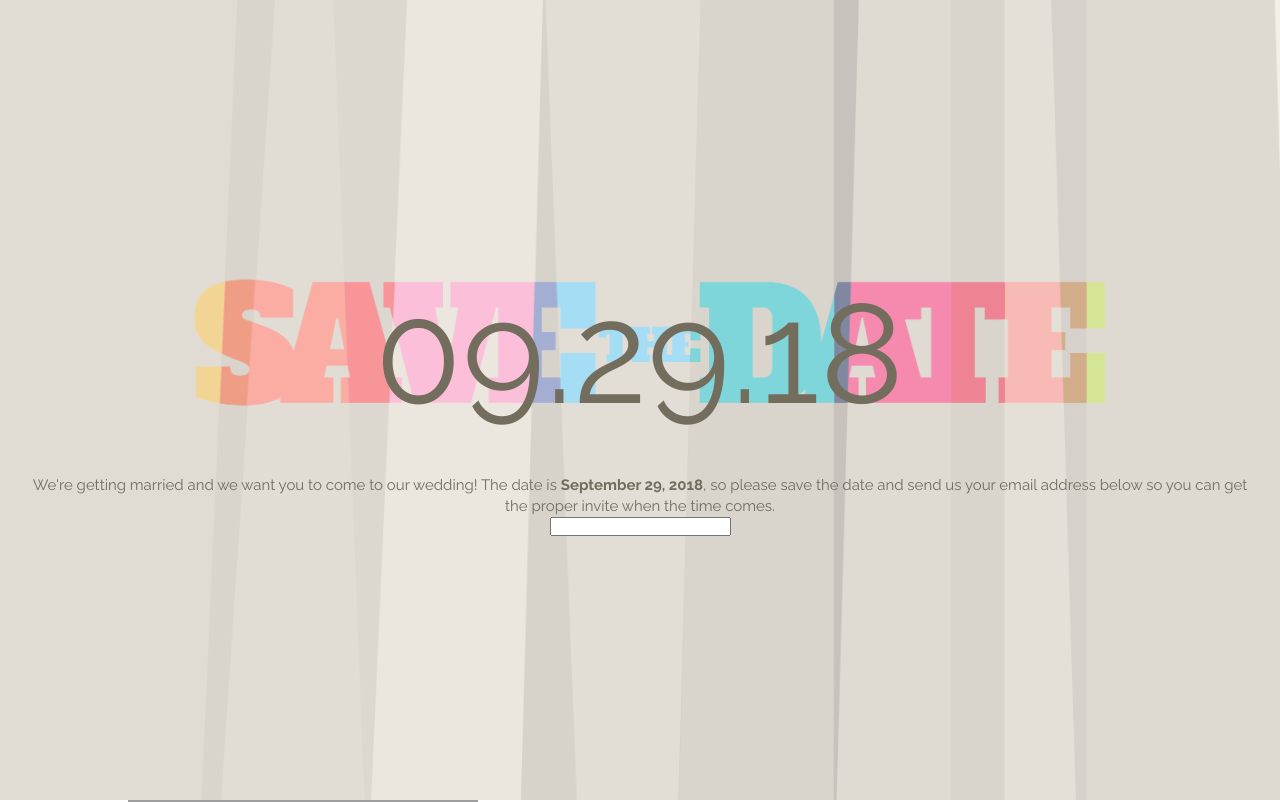
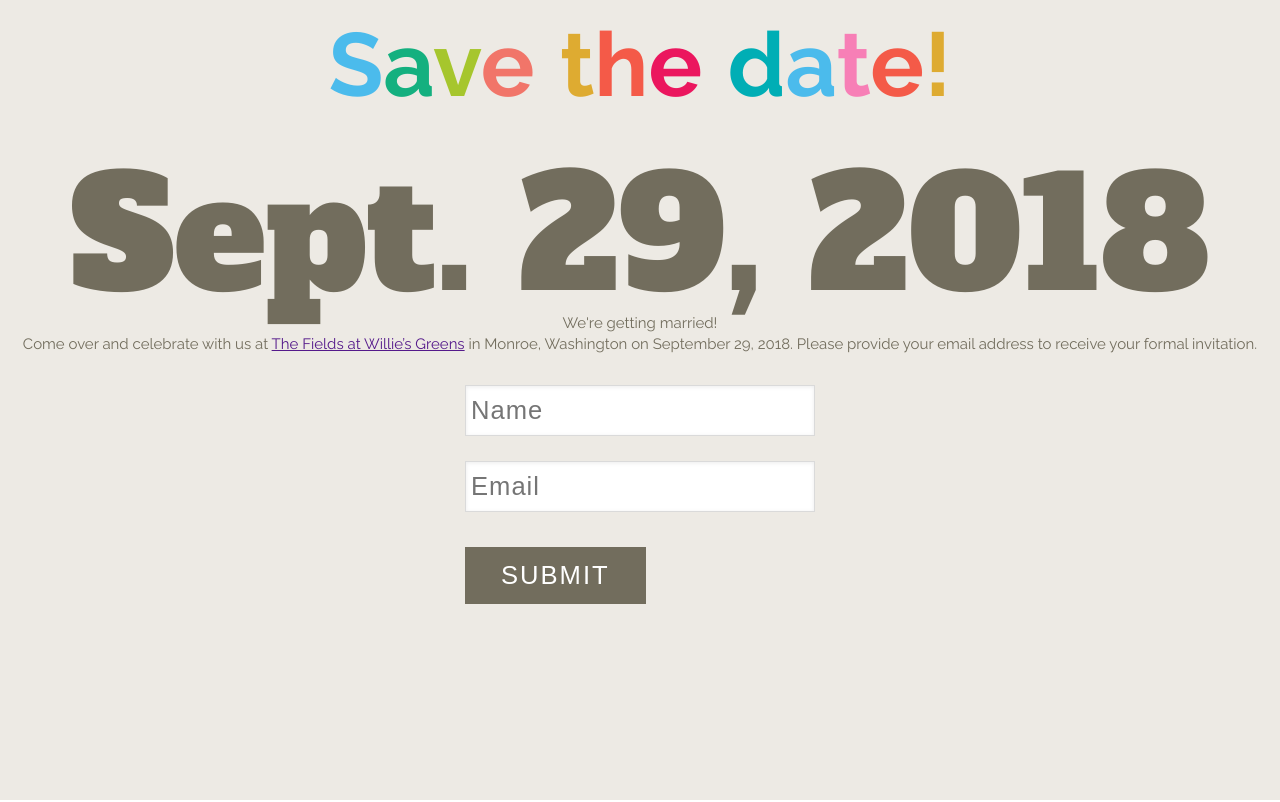
Before and after one commit to cbnorth/wedding, a React (Create React App) app: page /save_the_date in a window 1280 px wide. Shown: the top 802 px of the page. Built offline with nearby package versions, Linux system fonts and the light colour scheme; grey boxes are pictures that could not be loaded.

Commit message:
continuing to work on functionality and style

```diff
--- a/package.json
+++ b/package.json
@@ -20,6 +20,7 @@
   },
   "devDependencies": {
     "classnames": "^2.2.5",
-    "react-router-dom": "^4.2.2"
+    "react-router-dom": "^4.2.2",
+    "react-validation": "^3.0.7"
   }
 }
--- a/src/components/Login/login.scss
+++ b/src/components/Login/login.scss
@@ -1,10 +1,12 @@
 @import url('https://fonts.googleapis.com/css?family=Raleway:400,500,600,700,800');
 @import '../../settings/mixins';
 
-$siteCoral: #f75947;
+$slate: #726d5d;
+$coral: #f75947;
 
-$buttonColor: $siteCoral;
-$errorColor: $siteCoral;
+$buttonColor: $slate;
+$hover: $coral;
+$errorColor: $coral;
 
 @keyframes FadeIn {
 	from {
@@ -43,6 +45,7 @@ $errorColor: $siteCoral;
   }
 }
 
+
 .LoginPage {
 	display: flex;
 	width: 100%;
@@ -55,6 +58,15 @@ $errorColor: $siteCoral;
 			justify-content: center;
 			padding-top: 0;
 	}
+
+	.p {color: #e6ab2c;}
+	.a {color: #f75947;}
+	.s {color: #f77fb6;}
+	.s2 {color: #4bbbec;}
+	.w {color: #00aeb5;}
+	.o {color: #eb165e;}
+	.r {color: #f17569;}
+	.d {color: #accc2d;}
 }
 
 .LoginPage__Title {
@@ -130,13 +142,6 @@ $errorColor: $siteCoral;
 	  perspective: 1000px;
 		border-color: $errorColor;
 	}
-
-	@include breakpoint(med) {
-		&--typedIn {
-			width: 325px;
-			margin-left: -75px;
-		}
-	}
 }
 
 .ShowPassword {
@@ -159,30 +164,32 @@ $errorColor: $siteCoral;
 	width: 100%;
 	max-width: 150px;
 	border: none;
-	padding: 10px 20px;
-	margin: 20px 0 0 0;
+	padding: 8px 20px;
+	margin: 35px 0 0 0;
 	background-color: $buttonColor;
 	color: #fff;
+	cursor: pointer;
+	@include transition(all .15s ease-in-out)
 
 	a {
 		color: inherit;
 		text-decoration: none;
 		font-size: 20px;
+		text-transform: uppercase;
+	}
+
+	&:hover {
+		background-color: $hover;
 	}
 }
 
 .ErrorMessage {
+	position: absolute;
 	margin: 5px 0 0 5px;
 	animation: smallFadeIn .25s ease-in-out;
 	animation-fill-mode:forwards;
+	font-family: 'Raleway', sans-serif;
+	font-weight: 300;
+	font-size: 15px;
+	color: $errorColor;
 }
-
-
-.p {color: #e6ab2c;}
-.a {color: #f75947;}
-.s {color: #f77fb6;}
-.s2 {color: #4bbbec;}
-.w {color: #00aeb5;}
-.o {color: #eb165e;}
-.r {color: #f17569;}
-.d {color: #accc2d;}
--- a/src/components/SaveTheDate/index.js
+++ b/src/components/SaveTheDate/index.js
@@ -1,72 +1,109 @@
 import React, { Component } from 'react'
 import PropTypes from 'prop-types'
-import mapImage from './map.jpg';
+import mapImage from './map.jpg'
 import classNames from 'classnames'
 
-import './savethedate.css';
-import './savethedate.css';
+import './savethedate.css'
+import './savethedate.css'
 
 
-class LockUp extends Component {
+class SaveTheDate extends Component {
   state = {
-    emailValue: ''
+		emailValue: '',
+    formSubmitted: false
 	}
 
-  _emailChange = (e) => {
+	_emailChange = e => {
 		this.setState({
 			emailValue: e.target.value
 		})
 	}
 
-  _handleKeyPress = (e) => {
-    console.log('keypress')
-    if (e.key === 'Enter') {
-      this._checkPassword(e);
-    }
-  }
-
-  render() {
-    return(
-      <div className="LockUp">
-        <h1>09.29.18</h1>
-        <p>We're getting married and we want you to come to our wedding! The date is <em>September 29, 2018</em>, so please save the date and send us your email address below so you can get the proper invite when the time comes.</p>
-        <input
-          id="email"
-          className={"foo"}
-          onChange={(e) =>this._emailChange(e)}
-          onKeyPress={this._handleKeyPress}
-          value={this.state.emailValue}
-        />
-      </div>
-    )
-  }
-}
-
-class SaveTheDate extends Component {
-  state = {
-    emailValue: ""
+	_handleFormSubmit = e => {
+		//e.preventDefault()
+    this.setState({
+			formSubmitted: true
+		})
 	}
 
 	render() {
 		return (
-      <div className="SaveTheDate">
-        <LockUp />
-        <section className="Container Container--light">
-          <a href="https://goo.gl/maps/WEnG2koKFyE2" className="MapLink" target="blank"></a>
-          <h1>Location</h1>
-          <h2>The Field’s at Willie Green’s
-            <span>19501 Tualco Road
-                  Monroe, WA 98272</span>
+			<div className="LockUp">
+				<h1>
+          <span className="word save">
+            <span className="s">S</span>
+            <span className="a">a</span>
+            <span className="v">v</span>
+            <span className="e">e</span>
+          </span>
+          <span className="word the">
+            <span className="t">t</span>
+            <span className="h">h</span>
+            <span className="e">e</span>
+          </span>
+          <span className="word date">
+            <span className="d">d</span>
+            <span className="a">a</span>
+            <span className="t">t</span>
+            <span className="e">e</span>
+            <span className="exp">!</span>
+          </span>
+        </h1>
+        <h2>
+          Sept. 29, 2018
         </h2>
-          <p>The venue is outdoors but covered, please dress accordingly - the party will continue rain or shine! Free parking is provided.</p>
-        </section>
+				<p>
+					We're getting married! <br /> Come over and celebrate with us at <a href="" target="_blank">The Fields at Willie’s Greens</a> in Monroe, Washington on September 29, 2018. Please provide your email address to receive your formal invitation.
+
+
+				</p>
+        <div>
+          <iframe id="iframe_txlbrchf" name="iframe_txlbrchf" style={{display: 'none'}}/>
+          <form id="ss-form"
+            action="https://docs.google.com/forms/d/1qXZsxrL_2r3k8ZxMGKnJoD-dGNE0zih0lEl9X_22Ycw/formResponse"
+            method="POST"
+            target="iframe_txlbrchf"
+            onSubmit={this._handleFormSubmit}
+            className={this.state.formSubmitted && "submitted"}>
+              <div className={"ss-form-question"}>
+                <input
+                  id="entry_1069655472"
+                  type="text"
+                  name="entry.1069655472"
+                  dir="auto"
+                  aria-label="Name  "
+                  aria-required="true"
+                  required
+                  placeholder="Name"
+                  className="ss-q-short" />
+                <input
+                  id="entry_1879453804"
+                  type="email"
+                  name="entry.1879453804"
+                  placeholder="Email"
+                  aria-required="true"
+                  dir="auto"
+                  required
+                  aria-label="Email (for verification and updates)  Must be a valid email address"
+                  title="Must be a valid email address"
+                  className="ss-q-short"
+                  ref="emailInput"
+                />
+                <input type="hidden" name="draftResponse" defaultValue="[,,&quot;1258204824982472417&quot;]    " />
+                <input type="hidden" name="pageHistory" defaultValue={0} />
+                <input type="hidden" name="fbzx" defaultValue={1258204824982472417} />
+                <div className="submit_container">
+                  <input id="ss-submit" type="submit" name="submit" defaultValue="Count me in" className="jfk-button jfk-button-action" />
                 </div>
-    );
+              </div>
+              <p className="success_message">Thanks! Looking forward to seeing you.</p>
+          </form>
+        </div>
+			</div>
+		)
 	}
 
-  static propTypes = {
-
-  }
+	static propTypes = {}
 }
 
-export default SaveTheDate;
+export default SaveTheDate
--- a/src/components/SaveTheDate/savethedate.css
+++ b/src/components/SaveTheDate/savethedate.css
@@ -17,7 +17,7 @@ em {
   font-weight: bold; }
 
 .LockUp {
-  background-color: #EBE6E0;
+  background-color: #edeae4;
   display: flex;
   flex-direction: column;
   align-items: center;
@@ -26,12 +26,14 @@ em {
   position: relative; }
   .LockUp h1 {
     font-family: 'Raleway', sans-serif;
-    font-weight: 300;
-    text-transform: uppercase;
-    letter-spacing: 1px;
+    font-weight: 700;
     margin: 20px 0 50px 0;
-    font-size: 11vw;
+    font-size: 7vw;
     color: #726d5d; }
+  .LockUp h2 {
+    font-family: 'Alfa Slab One';
+    color: #726d5d;
+    font-size: 12vw; }
   .LockUp p {
     font-family: 'Raleway', sans-serif;
     font-weight: 300;
@@ -39,12 +41,34 @@ em {
     color: #726d5d;
     text-align: center;
     padding: 0 20px; }
-  @media (min-width: 991px) {
-    .LockUp {
-      background-color: #f4efe7;
-      background-image: url(lockup.png);
-      background-size: cover;
-      justify-content: center; } }
+  .LockUp .word {
+    margin-right: 2vw; }
+    .LockUp .word:last-child {
+      margin-right: 0px; }
+  .LockUp .save .s {
+    color: #4bbbec; }
+  .LockUp .save .a {
+    color: #14b07f; }
+  .LockUp .save .v {
+    color: #a6c62d; }
+  .LockUp .save .e {
+    color: #f17569; }
+  .LockUp .the .t {
+    color: #deab31; }
+  .LockUp .the .h {
+    color: #f45a48; }
+  .LockUp .the .e {
+    color: #eb165e; }
+  .LockUp .date .d {
+    color: #00aeb5; }
+  .LockUp .date .a {
+    color: #4bbbec; }
+  .LockUp .date .t {
+    color: #f77fb6; }
+  .LockUp .date .e {
+    color: #f45a48; }
+  .LockUp .date .exp {
+    color: #deab31; }
 
 .Container {
   background-color: #f4efe7;
@@ -59,3 +83,105 @@ em {
   background-size: cover;
   padding-bottom: 23%;
   display: block; }
+
+form {
+  width: 100%;
+  margin-top: 30px; }
+  @media (min-width: 991px) {
+    form .first_name, form .last_name {
+      width: 48%; }
+    form .first_name {
+      float: left;
+      margin-right: 2%; }
+    form .last_name {
+      float: right;
+      margin-left: 2%; } }
+  form input:not([type='submit']), form textarea, form select {
+    border: 1px solid #DADADA;
+    color: #888;
+    margin-bottom: 25px;
+    margin-right: 6px;
+    margin-top: 2px;
+    outline: 0 none;
+    padding: 10px 5px;
+    font-size: 12px;
+    line-height: 22px;
+    box-shadow: inset 0px 1px 4px #ECECEC;
+    -moz-box-shadow: inset 0px 1px 4px #ECECEC;
+    -webkit-box-shadow: inset 0px 1px 4px #ECECEC;
+    font-size: 16px;
+    font-size: 1.6rem;
+    letter-spacing: 1px; }
+  form input, form textarea, form select {
+    display: block;
+    width: 100%; }
+  form label {
+    display: block;
+    margin: 0px; }
+  form label > span {
+    float: left;
+    width: 20%;
+    text-align: right;
+    padding-right: 10px;
+    margin-top: 10px;
+    color: #888; }
+  form textarea {
+    padding: 10px;
+    height: 200px;
+    line-height: 24px; }
+  form textarea.active {
+    margin-bottom: 0; }
+  form input[type="submit"] {
+    font-size: 16px;
+    font-size: 1.6rem;
+    background-color: #726d5d;
+    color: #fff;
+    display: inline-block;
+    width: 100%;
+    padding: 14px 36px;
+    text-align: center;
+    text-decoration: none;
+    margin: 10px 0;
+    cursor: pointer;
+    letter-spacing: 2px;
+    text-transform: uppercase;
+    -webkit-transition: background-color 0.15s ease;
+    transition: background-color 0.15s ease;
+    border: none;
+    position: relative;
+    z-index: 2; }
+    form input[type="submit"]:hover {
+      background-color: yellow; }
+    @media (min-width: 991px) {
+      form input[type="submit"] {
+        display: inline-block;
+        width: auto; } }
+
+.required-message, .error-message {
+  color: #c43b1d;
+  display: none;
+  font-size: 13px; }
+
+.required ~ .required-message, .error ~ .error-message {
+  display: block; }
+
+.success_message {
+  visibility: hidden;
+  opacity: 0;
+  -ms-transform: translateY(50px);
+  -webkit-transform: translateY(50px);
+  transform: translateY(50px);
+  -webkit-transition: all 0.5s ease-in-out;
+  transition: all 0.5s ease-in-out;
+  height: 0; }
+
+.submitted .ss-form-question, .submitted #ss-submit {
+  display: none; }
+
+.submitted .success_message {
+  opacity: 1;
+  visibility: visible;
+  -ms-transform: translateY(20px);
+  -webkit-transform: translateY(20px);
+  transform: translateY(20px);
+  height: auto; }
--- a/src/components/SaveTheDate/savethedate.scss
+++ b/src/components/SaveTheDate/savethedate.scss
@@ -1,15 +1,20 @@
 @import '../../settings/reset';
 @import '../../settings/mixins';
 
+$siteCoral: #f75947;
+$siteYellow: yellow;
+
 $brown: #f4efe7;
-$sandstone: #726d5d;
+$slate: #726d5d;
 $mainBackground: $brown;
-$copyColor: $sandstone;
+$copyColor: $slate;
+$button_color:  $slate;
+$hover: $siteYellow;
 
 @import url('https://fonts.googleapis.com/css?family=Alfa+Slab+One');
 
 .LockUp {
-	background-color: #EBE6E0;
+	background-color: #edeae4;
 	display: flex;
 	flex-direction: column;
 	align-items: center;
@@ -19,12 +24,16 @@ $copyColor: $sandstone;
 
 	h1 {
 		font-family: 'Raleway', sans-serif;
-		font-weight: 300;
-		text-transform: uppercase;
-		letter-spacing: 1px;
+		font-weight: 700;
 		margin: 20px 0 50px 0;
-		font-size:11vw;
+		font-size:7vw;
 		color: $copyColor;
+	}
+
+	h2 {
+		font-family: 'Alfa Slab One';
+		color: $copyColor;
+		font-size: 12vw;
 	}
 
 	p {
@@ -36,11 +45,33 @@ $copyColor: $sandstone;
 		padding: 0 20px;
 	}
 
-	@include breakpoint(med) {
-		background-color: $mainBackground;
-		background-image:url(lockup.png);
-		background-size: cover;
-		justify-content: center;
+	.word {
+		margin-right: 2vw;
+
+		&:last-child {
+			margin-right: 0px;
+		}
+	}
+
+	.save {
+		.s {color: #4bbbec;}
+		.a {color: #14b07f;}
+		.v {color: #a6c62d;}
+		.e {color: #f17569;}
+	}
+
+	.the {
+		.t {color: #deab31;}
+		.h {color: #f45a48;}
+		.e {color: #eb165e;}
+	}
+
+	.date {
+		.d {color: #00aeb5;}
+		.a {color: #4bbbec;}
+		.t {color: #f77fb6;}
+		.e {color: #f45a48;}
+		.exp {color: #deab31;}
 	}
 }
 
@@ -61,3 +92,126 @@ $copyColor: $sandstone;
 	padding-bottom: 23%;
 	display: block;
 }
+
+
+form {
+  width: 100%;
+  margin-top: 30px;
+
+  @include breakpoint(med) {
+
+    .first_name, .last_name {
+      width: 48%;
+    }
+
+    .first_name {
+      float: left;
+      margin-right: 2%;
+    }
+
+    .last_name {
+      float: right;
+      margin-left: 2%;
+    }
+  }
+
+	input:not([type='submit']), textarea, select {
+	  border: 1px solid #DADADA;
+	  color: #888;
+	  margin-bottom: 25px;
+	  margin-right: 6px;
+	  margin-top: 2px;
+	  outline: 0 none;
+	  padding: 10px 5px;
+	  font-size: 12px;
+	  line-height: 22px;
+	  box-shadow: inset 0px 1px 4px #ECECEC;
+	  -moz-box-shadow: inset 0px 1px 4px #ECECEC;
+	  -webkit-box-shadow: inset 0px 1px 4px #ECECEC;
+	  @include font-size(16px);
+	  letter-spacing: 1px;
+	}
+
+	input, textarea, select {
+	  display: block;
+	  width: 100%;
+	}
+
+	label {
+	  display: block;
+	  margin: 0px;
+	}
+
+	label > span {
+	  float: left;
+	  width: 20%;
+	  text-align: right;
+	  padding-right: 10px;
+	  margin-top: 10px;
+	  color: #888;
+	}
+
+	textarea {
+	  padding: 10px;
+	  height: 200px;
+	  line-height: 24px;
+	}
+
+	textarea.active {
+	  margin-bottom: 0;
+	}
+
+	input[type="submit"] {
+	    @include font-size(16px);
+	    background-color: $button_color;
+	    color: #fff;
+	    display: inline-block;
+	    width: 100%;
+	    padding: 14px 36px;
+	    text-align: center;
+	    text-decoration: none;
+	    margin: 10px 0;
+	    cursor: pointer;
+	    letter-spacing: 2px;
+	    text-transform: uppercase;
+	    @include transition(background-color 0.15s ease);
+	    border: none;
+	    position: relative;
+	    z-index: 2;
+
+	    &:hover {
+	      background-color: $hover;
+	    }
+
+	    @include breakpoint (med) {
+	      display: inline-block;
+	      width: auto;
+	    }
+	}
+
+}
+
+
+
+
+.required-message, .error-message { color: #c43b1d; display: none; font-size: 13px; } .required~.required-message, .error~.error-message { display: block; }
+
+.success_message {
+  visibility: hidden;
+  opacity: 0;
+  @include transform(translateY(50px));
+  @include transition(all .5s ease-in-out);
+  height: 0;
+}
+
+.submitted {
+  .ss-form-question, #ss-submit {
+    display: none;
+  }
+  .success_message {
+    opacity: 1;
+    visibility: visible;
+    @include transform(translateY(20px));
+    height: auto;
+  }
+}
```
Also changed, not shown: src/components/Login/index.js (+3 -4 lines), src/components/Login/login.css (+32 -33 lines), src/settings/_mixins.scss (+30 -0 lines). Lines whose indentation alone changed are shown as unchanged.
